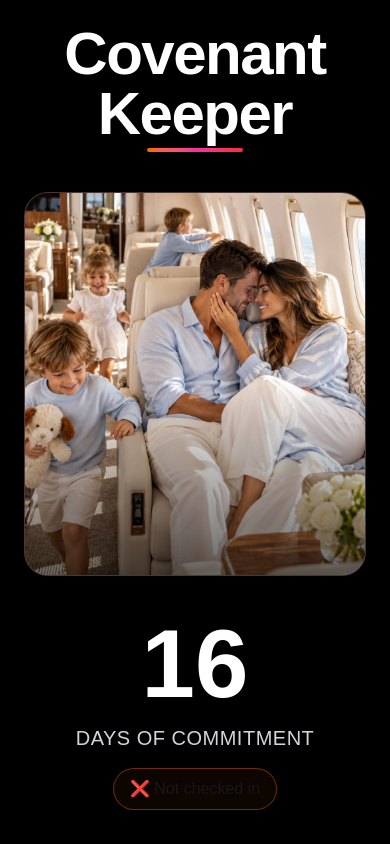
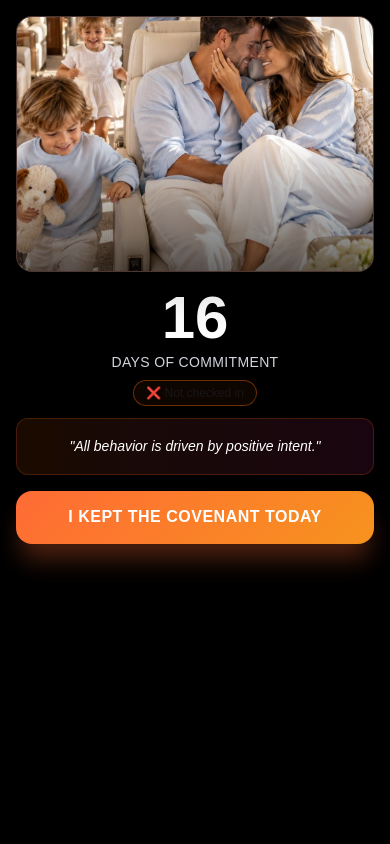
Before and after one commit to idovadya2707-cloud/idovadya2707-cloud.github.io, a Next.js app in the folder covenant-keeper/: page / in a window 390 px wide. Shown: the top 844 px of the page. Built offline with nearby package versions, Linux system fonts and the light colour scheme.

Commit message:
Compact mobile layout: remove title, image on top, fit in one screen

```diff
--- a/covenant-keeper/app/page.tsx
+++ b/covenant-keeper/app/page.tsx
@@ -59,16 +59,10 @@ export default function CovenantKeeper() {
   };
 
   return (
-    <div className="min-h-screen w-full bg-black flex items-center justify-center p-6 safe-area-inset">
-      <div className="w-full max-w-2xl">
-        {/* Header */}
-        <div className="text-center mb-10">
-          <h1 className="text-6xl font-black text-white mb-1 tracking-tight">Covenant Keeper</h1>
-          <div className="h-1 w-24 bg-gradient-to-r from-orange-500 via-pink-500 to-red-500 mx-auto rounded-full"></div>
-        </div>
-
-        {/* Image Card - LARGE */}
-        <div className="relative mb-10 rounded-3xl overflow-hidden shadow-2xl h-96 bg-slate-800 border border-orange-500/20">
+    <div className="min-h-screen w-full bg-black flex flex-col items-center justify-start p-4 pt-4 safe-area-inset">
+      <div className="w-full max-w-sm">
+        {/* Image Card - TOP */}
+        <div className="relative mb-4 rounded-2xl overflow-hidden shadow-2xl h-64 bg-slate-800 border border-orange-500/20">
           <img
             src={IMAGES[imageIndex]}
             alt="Inspiration"
@@ -78,17 +72,17 @@ export default function CovenantKeeper() {
         </div>
 
         {/* Day Counter */}
-        <div className="text-center mb-10">
-          <div className="text-8xl font-black text-white mb-3">{dayCount}</div>
-          <p className="text-gray-300 text-xl font-light tracking-wide">DAYS OF COMMITMENT</p>
-          <div className="mt-4 inline-block px-4 py-2 rounded-full border border-orange-500/40 bg-orange-500/5">
-            <p className="text-base font-medium">{checkedInToday ? '✅ Checked in today' : '❌ Not checked in'}</p>
+        <div className="text-center mb-3">
+          <div className="text-6xl font-black text-white mb-1">{dayCount}</div>
+          <p className="text-gray-300 text-sm font-light tracking-wide">DAYS OF COMMITMENT</p>
+          <div className="mt-2 inline-block px-3 py-1 rounded-full border border-orange-500/40 bg-orange-500/5">
+            <p className="text-xs font-medium">{checkedInToday ? '✅ Checked in' : '❌ Not checked in'}</p>
           </div>
         </div>
 
         {/* Affirmation */}
-        <div className="bg-gradient-to-r from-orange-500/10 to-pink-500/10 rounded-3xl p-8 mb-10 backdrop-blur-sm border border-orange-500/20">
-          <p className="text-white text-center text-xl leading-relaxed font-light italic">
+        <div className="bg-gradient-to-r from-orange-500/10 to-pink-500/10 rounded-xl p-4 mb-4 backdrop-blur-sm border border-orange-500/20">
+          <p className="text-white text-center text-sm leading-relaxed font-light italic">
             "{AFFIRMATIONS[affirmationIndex]}"
           </p>
         </div>
@@ -101,9 +95,9 @@ export default function CovenantKeeper() {
             style={{
               background: 'linear-gradient(135deg, #ff6b35, #f7931e)',
               color: '#ffffff',
-              borderRadius: '1.5rem',
-              padding: '1.25rem 2rem',
-              fontSize: '1.25rem',
+              borderRadius: '1rem',
+              padding: '0.9rem 1.5rem',
+              fontSize: '1rem',
               fontWeight: '700',
               width: '100%',
               border: 'none',
```
